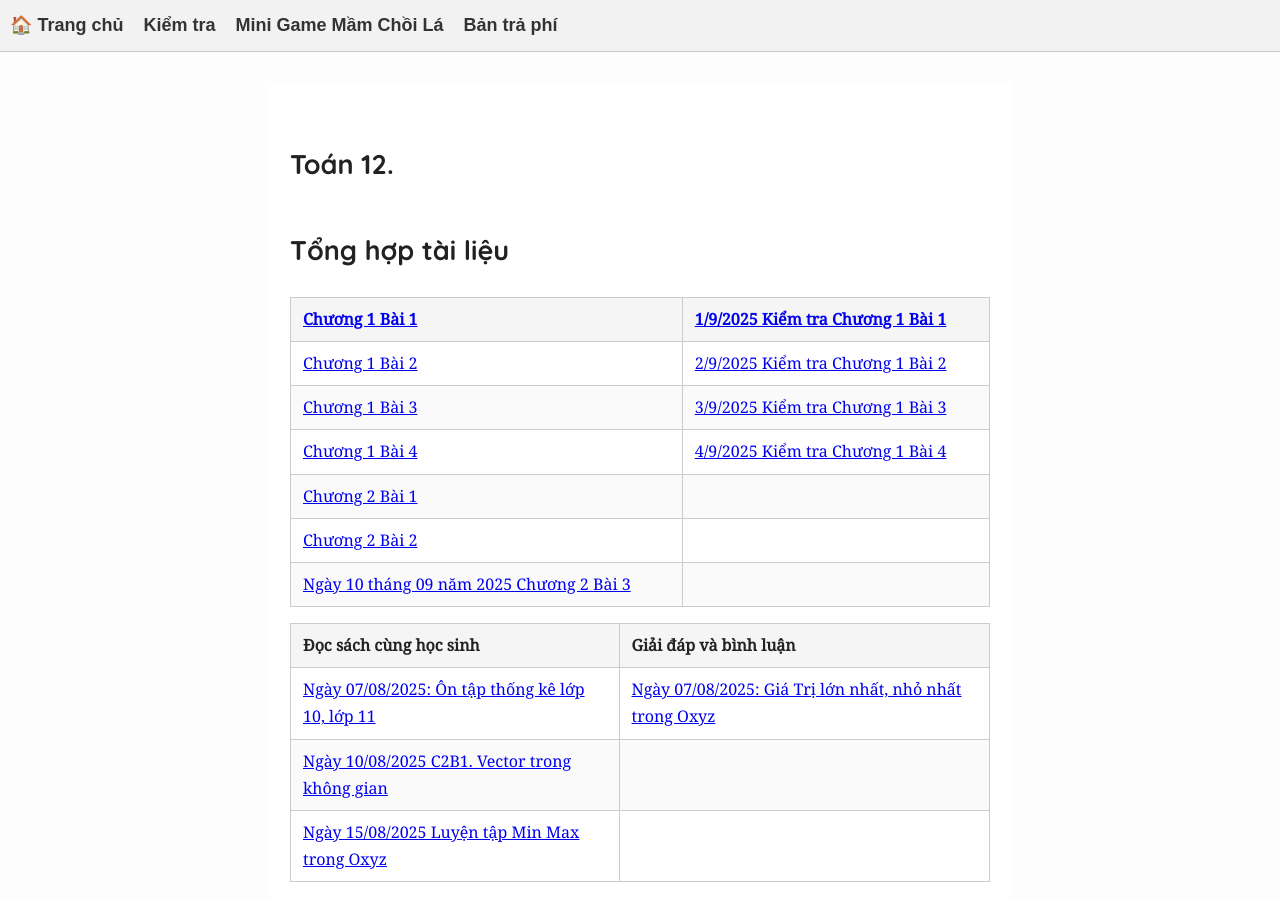
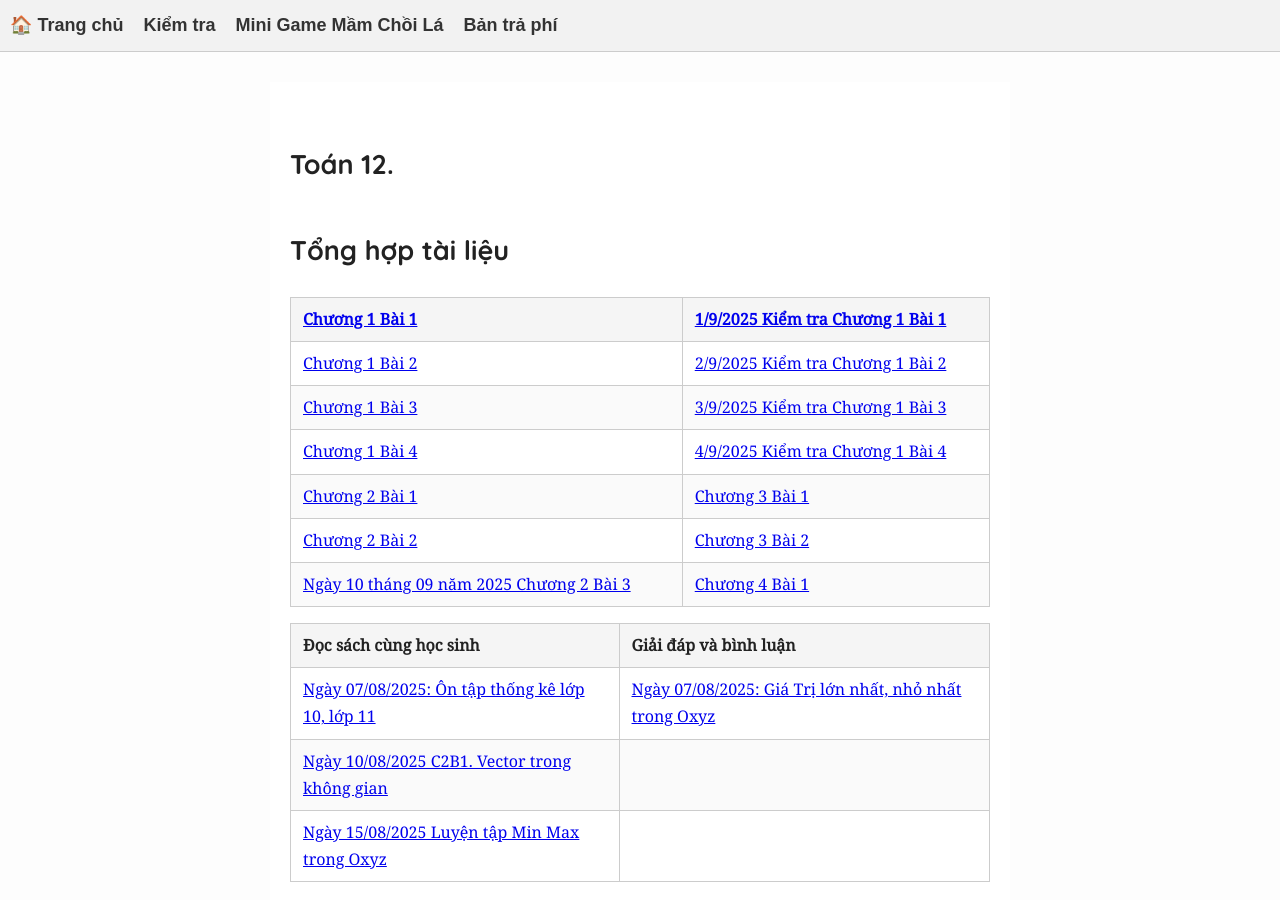
Before and after one commit to NguyenMuoiVN1988/publicstudyrepo, a Jekyll site: the page built from index.md, in a window 1280 px wide and 900 px high. Built offline with Jekyll 4.4.1, drawn with Linux system fonts in a browser that asks for light colours.

Commit message:
Update index.md

```diff
--- a/index.md
+++ b/index.md
@@ -12,9 +12,9 @@ title: "Public Study"
 | [Chương 1 Bài 2](T12/T12C1B2.md) | [2/9/2025 Kiểm tra Chương 1 Bài 2](T12/T12TestC1B2F.md)|
 | [Chương 1 Bài 3](T12/T12C1B3.md) | [3/9/2025 Kiểm tra Chương 1 Bài 3](T12/T12TestC1B3F.md)|
 | [Chương 1 Bài 4](T12/T12C1B4KhaoSat.md) | [4/9/2025 Kiểm tra Chương 1 Bài 4](T12/T12TestC1B4F.md)|
-| [Chương 2 Bài 1](T12/T12C2B1.md)| |
-| [Chương 2 Bài 2](T12/T12C2B2.md)| |
-| [Ngày 10 tháng 09 năm 2025 Chương 2 Bài 3](T12/T12C2B3.html)| |
+| [Chương 2 Bài 1](T12/T12C2B1.md)|[Chương 3 Bài 1](T12/T12C3B1.html) |
+| [Chương 2 Bài 2](T12/T12C2B2.md)| [Chương 3 Bài 2](T12/T12C3B2.html)|
+| [Ngày 10 tháng 09 năm 2025 Chương 2 Bài 3](T12/T12C2B3.html)| [Chương 4 Bài 1](T12/T12C4B1.html)|
 
 
 
```
